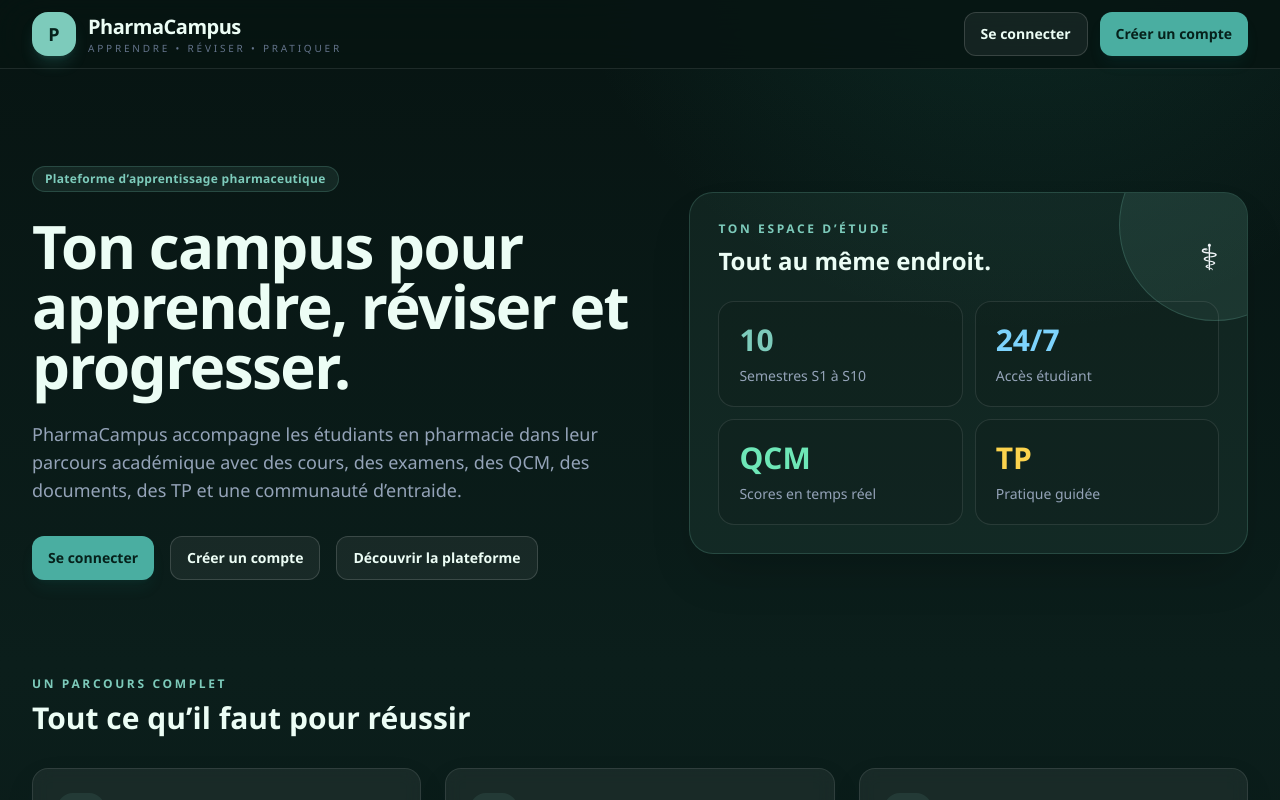
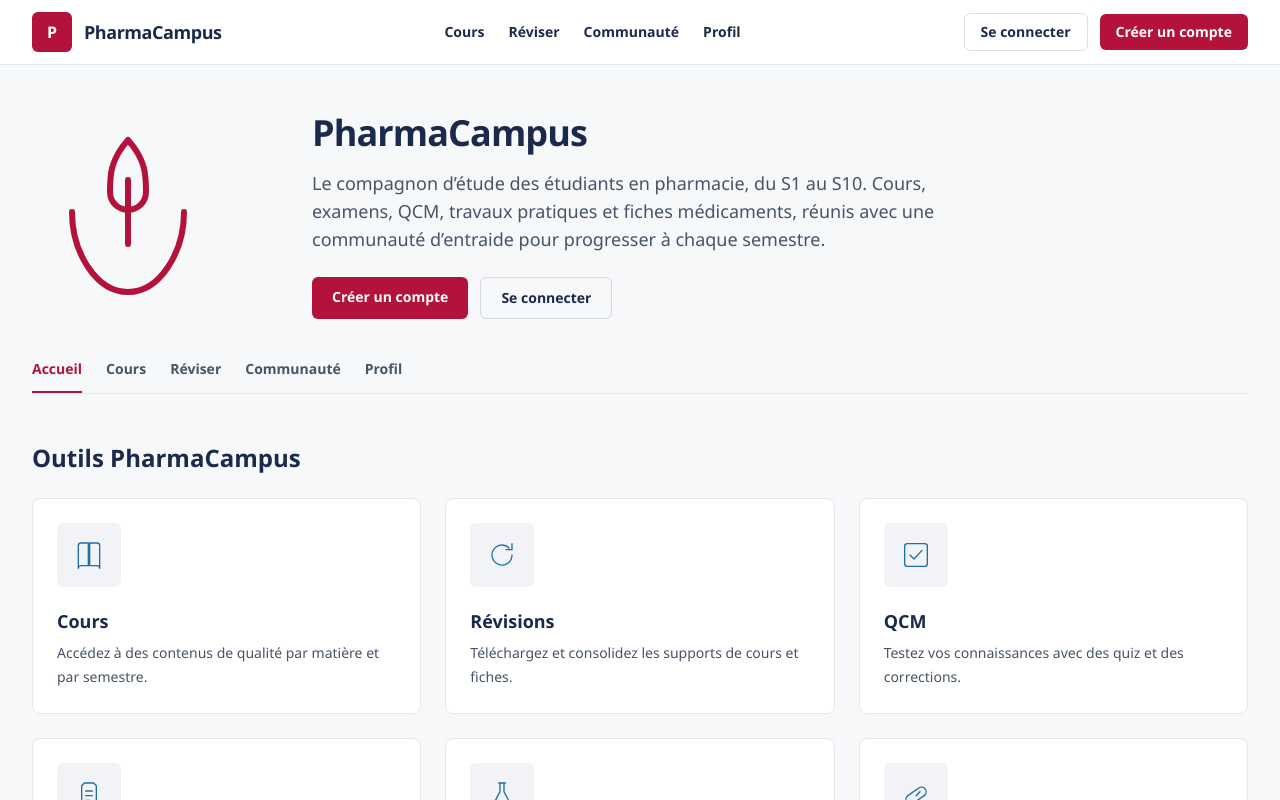
Before and after one commit to Harkalla/PharmaCampus, a React (Vite) app in the folder frontend/: page / in a window 1280 px wide. Shown: the top 800 px of the page. Built offline with nearby package versions, Linux system fonts and the light colour scheme; no server answers.

Commit message:
Update PharmaCampus

```diff
--- a/frontend/src/pages/HomePage.tsx
+++ b/frontend/src/pages/HomePage.tsx
@@ -6,38 +6,123 @@ type HomePageProps = {
   onLogout: () => void;
 };
 
+// Ligne d'icônes simples (style pictogramme, pas d'émojis), dans l'esprit
+// des illustrations épurées de Vidal.
+const Icon = {
+  cours: (
+    <svg viewBox="0 0 48 48" fill="none" stroke="currentColor" strokeWidth="2" strokeLinecap="round" strokeLinejoin="round">
+      <path d="M8 10a4 4 0 0 1 4-4h11v34H12a4 4 0 0 0-4 4V10Z" />
+      <path d="M40 10a4 4 0 0 0-4-4H25v34h11a4 4 0 0 1 4 4V10Z" />
+    </svg>
+  ),
+  revisions: (
+    <svg viewBox="0 0 48 48" fill="none" stroke="currentColor" strokeWidth="2" strokeLinecap="round" strokeLinejoin="round">
+      <path d="M39 24a15 15 0 1 1-4.4-10.6" />
+      <path d="M39 7v9h-9" />
+    </svg>
+  ),
+  qcm: (
+    <svg viewBox="0 0 48 48" fill="none" stroke="currentColor" strokeWidth="2" strokeLinecap="round" strokeLinejoin="round">
+      <rect x="7" y="7" width="34" height="34" rx="4" />
+      <path d="M15 24l6 6 12-13" />
+    </svg>
+  ),
+  examens: (
+    <svg viewBox="0 0 48 48" fill="none" stroke="currentColor" strokeWidth="2" strokeLinecap="round" strokeLinejoin="round">
+      <path d="M17 6h14l4 4v32H13V10l4-4Z" />
+      <path d="M19 18h10M19 25h10M19 32h6" />
+    </svg>
+  ),
+  tp: (
+    <svg viewBox="0 0 48 48" fill="none" stroke="currentColor" strokeWidth="2" strokeLinecap="round" strokeLinejoin="round">
+      <path d="M19 6h10M21 6v13l-10 19a3 3 0 0 0 2.6 4.5h20.8A3 3 0 0 0 37 38l-10-19V6" />
+      <path d="M16 33h16" />
+    </svg>
+  ),
+  medicaments: (
+    <svg viewBox="0 0 48 48" fill="none" stroke="currentColor" strokeWidth="2" strokeLinecap="round" strokeLinejoin="round">
+      <rect x="7" y="18" width="34" height="14" rx="7" transform="rotate(-35 24 25)" />
+      <path d="M24 25l6-6" />
+    </svg>
+  ),
+  entraide: (
+    <svg viewBox="0 0 48 48" fill="none" stroke="currentColor" strokeWidth="2" strokeLinecap="round" strokeLinejoin="round">
+      <path d="M8 15a5 5 0 0 1 5-5h22a5 5 0 0 1 5 5v11a5 5 0 0 1-5 5H21l-8 7v-7h-3a5 5 0 0 1-5-5V15Z" />
+    </svg>
+  ),
+  heroMark: (
+    <svg viewBox="0 0 96 96" fill="none" stroke="currentColor" strokeWidth="3" strokeLinecap="round" strokeLinejoin="round">
+      <path d="M48 10c-9 10-9 18-9 26a9 9 0 0 0 18 0c0-8 0-16-9-26Z" />
+      <path d="M20 46c0 20 12 40 28 40s28-20 28-40" />
+      <path d="M48 62V30" />
+    </svg>
+  ),
+};
+
 const features = [
-  { title: 'Cours', description: 'Accédez à des contenus de qualité par matière et par semestre.', link: '/dashboard', icon: '▤' },
-  { title: 'Révisions', description: 'Téléchargez et consolidez les supports de cours et fiches.', link: '/documents', icon: '◒' },
-  { title: 'QCM', description: 'Testez vos connaissances avec des quiz et des corrections.', link: '/qcm', icon: '✓' },
-  { title: 'Examens', description: 'Consultez les anciens examens et les corrigés associés.', link: '/examens', icon: '⌁' },
-  { title: 'TP', description: 'Approfondissez les travaux pratiques et la méthodologie.', link: '/dashboard', icon: '⚗' },
-  { title: 'Médicaments', description: 'Cherchez des informations essentielles sur les médicaments.', link: '/medicaments', icon: '✚' },
-  { title: 'Entraide', description: 'Posez vos questions et partagez vos connaissances.', link: '/entraide', icon: '♧' }
+  { title: 'Cours', description: 'Accédez à des contenus de qualité par matière et par semestre.', link: '/dashboard', icon: Icon.cours },
+  { title: 'Révisions', description: 'Téléchargez et consolidez les supports de cours et fiches.', link: '/documents', icon: Icon.revisions },
+  { title: 'QCM', description: 'Testez vos connaissances avec des quiz et des corrections.', link: '/qcm', icon: Icon.qcm },
+  { title: 'Examens', description: 'Consultez les anciens examens et les corrigés associés.', link: '/examens', icon: Icon.examens },
+  { title: 'TP', description: 'Approfondissez les travaux pratiques et la méthodologie.', link: '/dashboard', icon: Icon.tp },
+  { title: 'Médicaments', description: 'Cherchez des informations essentielles sur les médicaments.', link: '/medicaments', icon: Icon.medicaments },
+  { title: 'Entraide', description: 'Posez vos questions et partagez vos connaissances.', link: '/entraide', icon: Icon.entraide },
+];
+
+const tabs = [
+  { label: 'Accueil', link: '/' },
+  { label: 'Cours', link: '/dashboard' },
+  { label: 'Réviser', link: '/qcm' },
+  { label: 'Communauté', link: '/entraide' },
+  { label: 'Profil', link: '/profile' },
 ];
 
 const HomePage = ({ user, onLogout }: HomePageProps) => {
   return (
-    <div className="min-h-screen bg-transparent text-slate-100">
-      <header className="border-b border-white/10 bg-[#071412]/85 backdrop-blur-xl">
+    <div className="min-h-screen bg-[#F7F8FA] text-[#1B2A4A]">
+      {/* Header : logo + navigation horizontale, dans l'esprit Vidal */}
+      <header className="border-b border-[#E4E7EC] bg-white">
         <div className="mx-auto flex max-w-7xl items-center justify-between px-4 py-3 lg:px-8">
-          <div className="flex items-center gap-3">
-            <div className="flex h-11 w-11 items-center justify-center rounded-2xl bg-brand-300 text-lg font-black text-[#06211b] shadow-lg shadow-brand-400/20">P</div>
-            <div>
-              <div className="text-xl font-black tracking-tight text-emerald-50">PharmaCampus</div>
-              <div className="hidden text-[10px] uppercase tracking-[0.28em] text-slate-500 sm:block">Apprendre • Réviser • Pratiquer</div>
-            </div>
-          </div>
+          <Link to="/" className="flex items-center gap-3">
+            <div className="flex h-10 w-10 items-center justify-center rounded-md bg-[#B3123A] text-base font-bold text-white">P</div>
+            <span className="text-lg font-bold tracking-tight text-[#1B2A4A]">PharmaCampus</span>
+          </Link>
+
+          <nav className="hidden items-center gap-6 md:flex">
+            {tabs.slice(1).map((t) => (
+              <Link key={t.label} to={t.link} className="text-sm font-semibold text-[#1B2A4A] hover:text-[#B3123A]">
+                {t.label}
+              </Link>
+            ))}
+          </nav>
+
           <div className="flex items-center gap-3">
             {user ? (
               <>
-                <Link to="/dashboard" className="secondary-btn">Mon tableau de bord</Link>
-                <button className="primary-btn" onClick={onLogout}>Déconnexion</button>
+                <Link
+                  to="/dashboard"
+                  className="hidden rounded-md border border-[#1B2A4A]/15 px-4 py-2 text-sm font-semibold text-[#1B2A4A] hover:bg-[#F1F3F6] sm:inline-block"
+                >
+                  Mon tableau de bord
+                </Link>
+                <button
+                  onClick={onLogout}
+                  className="rounded-md bg-[#B3123A] px-4 py-2 text-sm font-semibold text-white hover:bg-[#941030]"
+                >
+                  Déconnexion
+                </button>
               </>
             ) : (
               <>
-                <Link to="/login" className="secondary-btn">Se connecter</Link>
-                <Link to="/register" className="primary-btn">Créer un compte</Link>
+                <Link
+                  to="/login"
+                  className="hidden rounded-md border border-[#1B2A4A]/15 px-4 py-2 text-sm font-semibold text-[#1B2A4A] hover:bg-[#F1F3F6] sm:inline-block"
+                >
+                  Se connecter
+                </Link>
+                <Link to="/register" className="rounded-md bg-[#B3123A] px-4 py-2 text-sm font-semibold text-white hover:bg-[#941030]">
+                  Créer un compte
+                </Link>
               </>
             )}
           </div>
@@ -45,59 +130,67 @@ const HomePage = ({ user, onLogout }: HomePageProps) => {
       </header>
 
       <main>
-        <section className="mx-auto grid max-w-7xl gap-10 px-4 py-14 lg:grid-cols-[1.05fr_0.95fr] lg:items-center lg:px-8 lg:py-24">
-          <div className="max-w-2xl">
-            <span className="badge bg-brand-300/10 text-brand-300">Plateforme d’apprentissage pharmaceutique</span>
-            <h1 className="mt-6 text-4xl font-black leading-[1.08] tracking-tight text-emerald-50 sm:text-6xl">Ton campus pour apprendre, réviser et progresser.</h1>
-            <p className="mt-6 max-w-xl text-base leading-7 text-slate-400 sm:text-lg">
-              PharmaCampus accompagne les étudiants en pharmacie dans leur parcours académique avec des cours, des examens, des QCM, des documents, des TP et une communauté d’entraide.
-            </p>
-            <div className="mt-8 flex flex-wrap gap-4">
-              <Link to="/login" className="primary-btn">Se connecter</Link>
-              <Link to="/register" className="secondary-btn">Créer un compte</Link>
-              <Link to="/dashboard" className="secondary-btn">Découvrir la plateforme</Link>
+        {/* Hero : icône à gauche, titre + description à droite, comme la page GPR de Vidal */}
+        <section className="mx-auto max-w-7xl px-4 py-12 lg:px-8">
+          <div className="grid gap-10 lg:grid-cols-[240px_1fr] lg:items-center">
+            <div className="mx-auto h-40 w-40 text-[#B3123A] lg:mx-0 lg:h-48 lg:w-48">{Icon.heroMark}</div>
+            <div>
+              <h1 className="text-3xl font-bold tracking-tight text-[#1B2A4A] sm:text-4xl">PharmaCampus</h1>
+              <p className="mt-4 max-w-2xl text-base leading-relaxed text-[#475467] sm:text-lg">
+                Le compagnon d’étude des étudiants en pharmacie, du S1 au S10. Cours, examens, QCM, travaux
+                pratiques et fiches médicaments, réunis avec une communauté d’entraide pour progresser à
+                chaque semestre.
+              </p>
+              <div className="mt-6 flex flex-wrap gap-3">
+                {user ? (
+                  <Link to="/dashboard" className="rounded-md bg-[#B3123A] px-5 py-2.5 text-sm font-semibold text-white hover:bg-[#941030]">
+                    Mon tableau de bord
+                  </Link>
+                ) : (
+                  <>
+                    <Link to="/register" className="rounded-md bg-[#B3123A] px-5 py-2.5 text-sm font-semibold text-white hover:bg-[#941030]">
+                      Créer un compte
+                    </Link>
+                    <Link to="/login" className="rounded-md border border-[#1B2A4A]/15 px-5 py-2.5 text-sm font-semibold text-[#1B2A4A] hover:bg-[#F1F3F6]">
+                      Se connecter
+                    </Link>
+                  </>
+                )}
+              </div>
             </div>
           </div>
 
-          <div className="relative overflow-hidden rounded-3xl border border-brand-300/20 bg-brand-300/[0.07] p-5 shadow-2xl shadow-black/20 sm:p-7">
-            <div className="absolute -right-16 -top-16 h-48 w-48 rounded-full border border-brand-300/20 bg-brand-300/10" />
-            <div className="relative mb-6 flex items-end justify-between">
-              <div>
-                <p className="section-label">Ton espace d’étude</p>
-                <h2 className="mt-2 text-2xl font-black text-emerald-50">Tout au même endroit.</h2>
-              </div>
-              <span className="text-4xl" aria-hidden="true">⚕</span>
-            </div>
-            <div className="grid gap-3 sm:grid-cols-2">
-              <div className="surface-muted p-5">
-                <div className="text-3xl font-black text-brand-300">10</div>
-                <div className="mt-2 text-sm text-slate-400">Semestres S1 à S10</div>
-              </div>
-              <div className="surface-muted p-5">
-                <div className="text-3xl font-black text-sky-300">24/7</div>
-                <div className="mt-2 text-sm text-slate-400">Accès étudiant</div>
-              </div>
-              <div className="surface-muted p-5">
-                <div className="text-3xl font-black text-emerald-300">QCM</div>
-                <div className="mt-2 text-sm text-slate-400">Scores en temps réel</div>
-              </div>
-              <div className="surface-muted p-5">
-                <div className="text-3xl font-black text-amber-300">TP</div>
-                <div className="mt-2 text-sm text-slate-400">Pratique guidée</div>
-              </div>
-            </div>
+          {/* Onglets secondaires */}
+          <div className="mt-10 flex gap-6 overflow-x-auto border-b border-[#E4E7EC]">
+            {tabs.map((t, i) => (
+              <Link
+                key={t.label}
+                to={t.link}
+                className={`whitespace-nowrap border-b-2 pb-3 text-sm font-semibold ${
+                  i === 0 ? 'border-[#B3123A] text-[#B3123A]' : 'border-transparent text-[#475467] hover:text-[#1B2A4A]'
+                }`}
+              >
+                {t.label}
+              </Link>
+            ))}
           </div>
         </section>
 
+        {/* Grille de cartes, illustrations simples en encart, comme les "Outils digitaux" de Vidal */}
         <section className="mx-auto max-w-7xl px-4 pb-16 lg:px-8">
-          <p className="section-label">Un parcours complet</p>
-          <h2 className="mt-2 text-3xl font-black text-emerald-50">Tout ce qu’il faut pour réussir</h2>
-          <div className="mt-8 grid gap-6 md:grid-cols-2 xl:grid-cols-3">
+          <h2 className="mb-6 text-2xl font-bold text-[#1B2A4A]">Outils PharmaCampus</h2>
+          <div className="grid gap-6 sm:grid-cols-2 lg:grid-cols-3">
             {features.map((feature) => (
-              <Link to={feature.link} key={feature.title} className="card group p-6 transition duration-200 hover:-translate-y-1 hover:border-brand-300/40 hover:bg-white/[0.09]">
-                <div className="mb-6 flex h-12 w-12 items-center justify-center rounded-2xl bg-brand-300/10 text-xl text-brand-300 transition group-hover:bg-brand-300 group-hover:text-[#06211b]">{feature.icon}</div>
-                <h3 className="mb-2 text-xl font-bold text-emerald-50">{feature.title}</h3>
-                <p className="text-sm leading-6 text-slate-400">{feature.description}</p>
+              <Link
+                key={feature.title}
+                to={feature.link}
+                className="group rounded-lg border border-[#E4E7EC] bg-white p-6 transition hover:border-[#B3123A]/30 hover:shadow-md"
+              >
+                <div className="mb-5 flex h-16 w-16 items-center justify-center rounded-md bg-[#F1F3F6] text-[#1E6FA8] group-hover:bg-[#1E6FA8]/10">
+                  <div className="h-8 w-8">{feature.icon}</div>
+                </div>
+                <h3 className="mb-1.5 text-lg font-bold text-[#1B2A4A]">{feature.title}</h3>
+                <p className="text-sm leading-6 text-[#475467]">{feature.description}</p>
               </Link>
             ))}
           </div>
```
